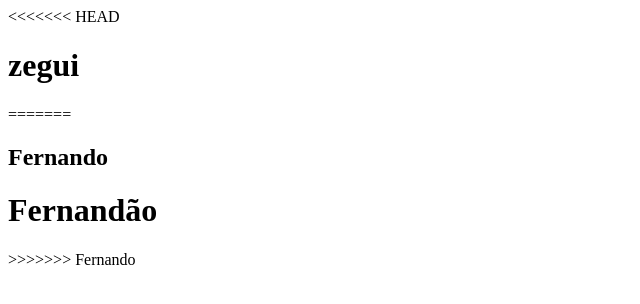
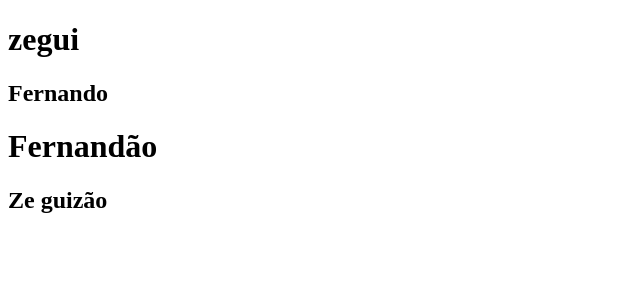
Before and after one commit to Embrace-FIAP/BetterMarvel, a plain HTML site: page index.html in a window 1280 px wide. Shown: the whole page, without its empty margins (0-640 px from the left). Drawn offline with Linux system fonts and the light colour scheme.

Commit message:
Mais uma linha

```diff
--- a/index.html
+++ b/index.html
@@ -6,11 +6,9 @@
     <title>Better Marvel</title>
 </head>
 <body>
-<<<<<<< HEAD
     <h1>zegui</h1>
-=======
     <h2> Fernando</h2>
     <h1> Fernandão </h1>
->>>>>>> Fernando
+    <h2> Ze guizão</h2>
 </body>
 </html>
```
